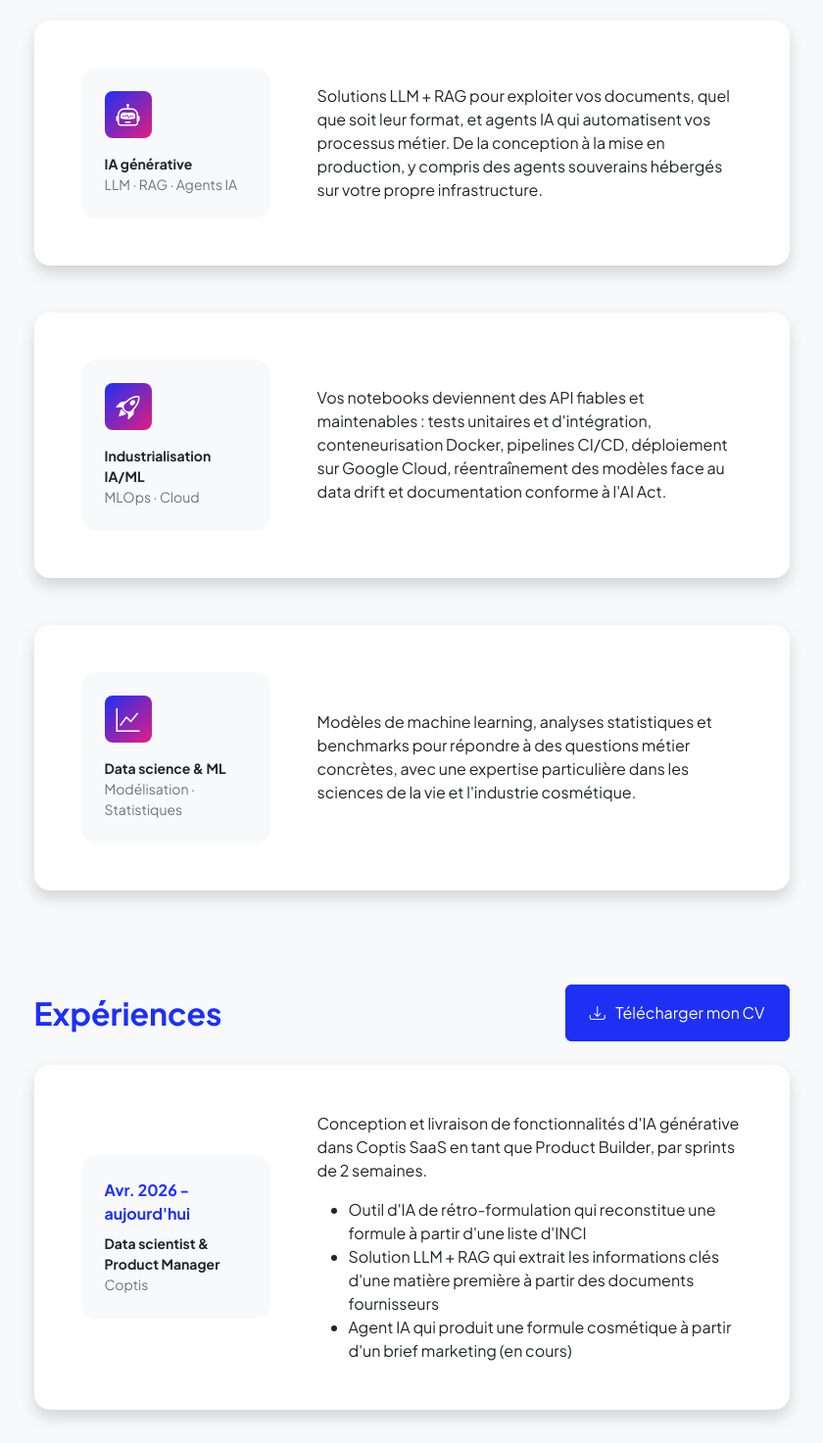
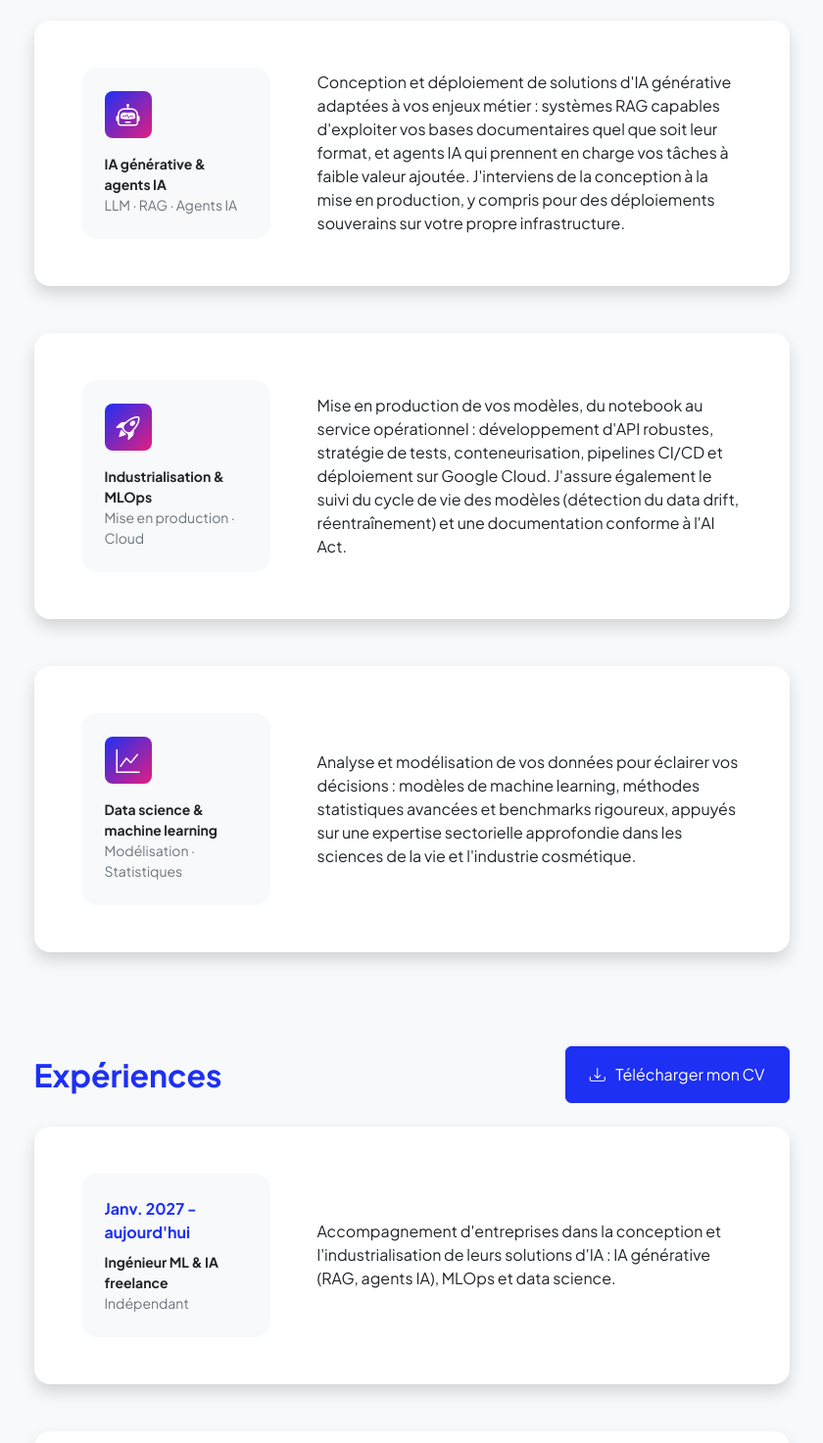
Before and after one commit to alexym1/alexym1.github.io, a plain HTML site: page services.html in a window 1280 px wide. Shown: the part 313-1786 px from the top of the page at 98% size, without its empty margins (220-1060 px from the left). Drawn offline with nearby package versions, Linux system fonts and the light colour scheme.

Commit message:
Finish description

```diff
--- a/services.html
+++ b/services.html
@@ -55,11 +55,11 @@
                                         <div class="col text-center text-lg-start mb-4 mb-lg-0">
                                             <div class="bg-light p-4 rounded-4">
                                                 <div class="feature bg-primary bg-gradient-primary-to-secondary text-white rounded-3 mb-3"><i class="bi bi-robot"></i></div>
-                                                <div class="small fw-bolder">IA générative</div>
+                                                <div class="small fw-bolder">IA générative &amp; agents IA</div>
                                                 <div class="small text-muted">LLM &middot; RAG &middot; Agents IA</div>
                                             </div>
                                         </div>
-                                        <div class="col-lg-8"><div>Solutions LLM + RAG pour exploiter vos documents, quel que soit leur format, et agents IA qui automatisent vos processus métier. De la conception à la mise en production, y compris des agents souverains hébergés sur votre propre infrastructure.</div></div>
+                                        <div class="col-lg-8"><div>Conception et déploiement de solutions d'IA générative adaptées à vos enjeux métier : systèmes RAG capables d'exploiter vos bases documentaires quel que soit leur format, et agents IA qui prennent en charge vos tâches à faible valeur ajoutée. J'interviens de la conception à la mise en production, y compris pour des déploiements souverains sur votre propre infrastructure.</div></div>
                                     </div>
                                 </div>
                             </div>
@@ -70,11 +70,11 @@
                                         <div class="col text-center text-lg-start mb-4 mb-lg-0">
                                             <div class="bg-light p-4 rounded-4">
                                                 <div class="feature bg-primary bg-gradient-primary-to-secondary text-white rounded-3 mb-3"><i class="bi bi-rocket-takeoff"></i></div>
-                                                <div class="small fw-bolder">Industrialisation IA/ML</div>
-                                                <div class="small text-muted">MLOps &middot; Cloud</div>
+                                                <div class="small fw-bolder">Industrialisation &amp; MLOps</div>
+                                                <div class="small text-muted">Mise en production &middot; Cloud</div>
                                             </div>
                                         </div>
-                                        <div class="col-lg-8"><div>Vos notebooks deviennent des API fiables et maintenables : tests unitaires et d'intégration, conteneurisation Docker, pipelines CI/CD, déploiement sur Google Cloud, réentraînement des modèles face au data drift et documentation conforme à l'AI Act.</div></div>
+                                        <div class="col-lg-8"><div>Mise en production de vos modèles, du notebook au service opérationnel : développement d'API robustes, stratégie de tests, conteneurisation, pipelines CI/CD et déploiement sur Google Cloud. J'assure également le suivi du cycle de vie des modèles (détection du data drift, réentraînement) et une documentation conforme à l'AI Act.</div></div>
                                     </div>
                                 </div>
                             </div>
@@ -85,11 +85,11 @@
                                         <div class="col text-center text-lg-start mb-4 mb-lg-0">
                                             <div class="bg-light p-4 rounded-4">
                                                 <div class="feature bg-primary bg-gradient-primary-to-secondary text-white rounded-3 mb-3"><i class="bi bi-graph-up"></i></div>
-                                                <div class="small fw-bolder">Data science &amp; ML</div>
+                                                <div class="small fw-bolder">Data science &amp; machine learning</div>
                                                 <div class="small text-muted">Modélisation &middot; Statistiques</div>
                                             </div>
                                         </div>
-                                        <div class="col-lg-8"><div>Modèles de machine learning, analyses statistiques et benchmarks pour répondre à des questions métier concrètes, avec une expertise particulière dans les sciences de la vie et l'industrie cosmétique.</div></div>
+                                        <div class="col-lg-8"><div>Analyse et modélisation de vos données pour éclairer vos décisions : modèles de machine learning, méthodes statistiques avancées et benchmarks rigoureux, appuyés sur une expertise sectorielle approfondie dans les sciences de la vie et l'industrie cosmétique.</div></div>
                                     </div>
                                 </div>
                             </div>
@@ -106,13 +106,28 @@
                                     Télécharger mon CV
                                 </a>
                             </div>
+                            <!-- Experience Card: Freelance-->
+                            <div class="card shadow border-0 rounded-4 mb-5">
+                                <div class="card-body p-5">
+                                    <div class="row align-items-center gx-5">
+                                        <div class="col text-center text-lg-start mb-4 mb-lg-0">
+                                            <div class="bg-light p-4 rounded-4">
+                                                <div class="text-primary fw-bolder mb-2">Janv. 2027 - aujourd'hui</div>
+                                                <div class="small fw-bolder">Ingénieur ML &amp; IA freelance</div>
+                                                <div class="small text-muted">Indépendant</div>
+                                            </div>
+                                        </div>
+                                        <div class="col-lg-8"><div>Accompagnement d'entreprises dans la conception et l'industrialisation de leurs solutions d'IA : IA générative (RAG, agents IA), MLOps et data science.</div></div>
+                                    </div>
+                                </div>
+                            </div>
                             <!-- Experience Card 1-->
                             <div class="card shadow border-0 rounded-4 mb-5">
                                 <div class="card-body p-5">
                                     <div class="row align-items-center gx-5">
                                         <div class="col text-center text-lg-start mb-4 mb-lg-0">
                                             <div class="bg-light p-4 rounded-4">
-                                                <div class="text-primary fw-bolder mb-2">Avr. 2026 - aujourd'hui</div>
+                                                <div class="text-primary fw-bolder mb-2">Avr. 2026 - Déc. 2026</div>
                                                 <div class="small fw-bolder">Data scientist &amp; Product Manager</div>
                                                 <div class="small text-muted">Coptis</div>
                                             </div>
@@ -122,7 +137,7 @@
                                             <ul class="mb-0">
                                                 <li>Outil d'IA de rétro-formulation qui reconstitue une formule à partir d'une liste d'INCI</li>
                                                 <li>Solution LLM + RAG qui extrait les informations clés d'une matière première à partir des documents fournisseurs</li>
-                                                <li>Agent IA qui produit une formule cosmétique à partir d'un brief marketing (en cours)</li>
+                                                <li>Agent IA qui produit une formule cosmétique à partir d'un brief marketing</li>
                                             </ul>
                                         </div>
                                     </div>
@@ -245,18 +260,18 @@
                                         </div>
                                         <div class="row row-cols-1 row-cols-md-3 mb-4">
                                             <div class="col mb-4 mb-md-0"><div class="d-flex align-items-center bg-light rounded-4 p-3 h-100">Python</div></div>
-                                            <div class="col mb-4 mb-md-0"><div class="d-flex align-items-center bg-light rounded-4 p-3 h-100">LLM / IA générative</div></div>
-                                            <div class="col"><div class="d-flex align-items-center bg-light rounded-4 p-3 h-100">RAG</div></div>
+                                            <div class="col mb-4 mb-md-0"><div class="d-flex align-items-center bg-light rounded-4 p-3 h-100">LLM / RAG</div></div>
+                                            <div class="col"><div class="d-flex align-items-center bg-light rounded-4 p-3 h-100">Agents IA</div></div>
                                         </div>
                                         <div class="row row-cols-1 row-cols-md-3 mb-4">
-                                            <div class="col mb-4 mb-md-0"><div class="d-flex align-items-center bg-light rounded-4 p-3 h-100">Agents IA</div></div>
                                             <div class="col mb-4 mb-md-0"><div class="d-flex align-items-center bg-light rounded-4 p-3 h-100">API</div></div>
-                                            <div class="col"><div class="d-flex align-items-center bg-light rounded-4 p-3 h-100">Docker &amp; CI/CD</div></div>
+                                            <div class="col mb-4 mb-md-0"><div class="d-flex align-items-center bg-light rounded-4 p-3 h-100">Docker &amp; CI/CD</div></div>
+                                            <div class="col"><div class="d-flex align-items-center bg-light rounded-4 p-3 h-100">Git / GitHub</div></div>
                                         </div>
                                         <div class="row row-cols-1 row-cols-md-3">
-                                            <div class="col mb-4 mb-md-0"><div class="d-flex align-items-center bg-light rounded-4 p-3 h-100">Git / GitHub</div></div>
                                             <div class="col mb-4 mb-md-0"><div class="d-flex align-items-center bg-light rounded-4 p-3 h-100">Google Cloud (certifié)</div></div>
-                                            <div class="col"><div class="d-flex align-items-center bg-light rounded-4 p-3 h-100">Linux / SQL</div></div>
+                                            <div class="col mb-4 mb-md-0"><div class="d-flex align-items-center bg-light rounded-4 p-3 h-100">Unix / Linux</div></div>
+                                            <div class="col"><div class="d-flex align-items-center bg-light rounded-4 p-3 h-100">SQL</div></div>
                                         </div>
                                     </div>
                                     <!-- Languages list-->
```
Also changed, not shown: en/services.html (+23 -8 lines).
